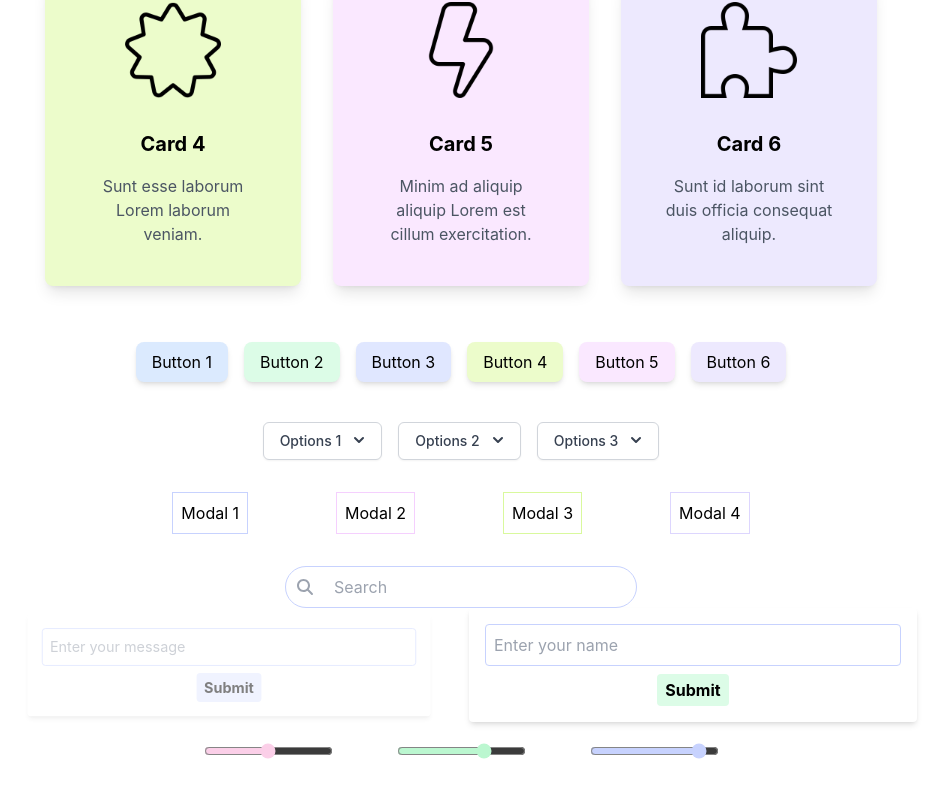
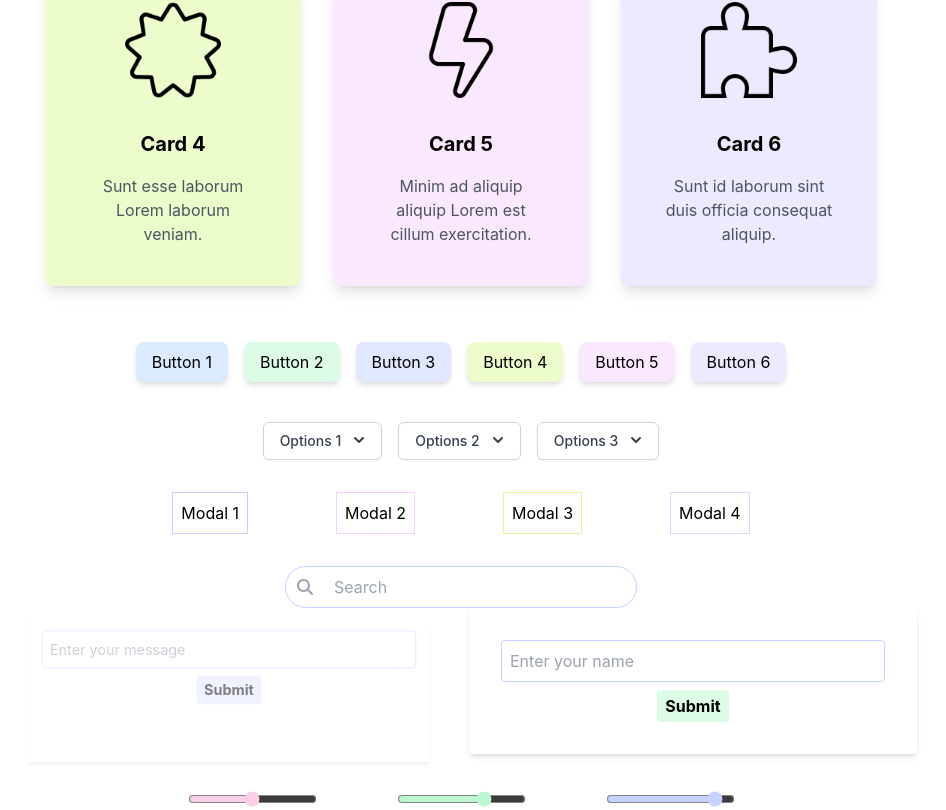
Before and after one commit to yafira/cute-ui-interactions, a React (Create React App) app: page / in a window 1280 px wide. Shown: the part 562-1372 px from the top of the page, without its empty margins (179-1125 px from the left). Before the commit the page ends 1324 px from the top, so only its background shows below. Built offline with nearby package versions, Linux system fonts and the light colour scheme.

Commit message:
adjusting size

```diff
--- a/src/components/Forms.js
+++ b/src/components/Forms.js
@@ -59,7 +59,7 @@ const Form2 = () => {
 			animate={{ opacity: submitted ? 0 : 1, scale: submitted ? 0 : 1 }}
 			transition={{ duration: 0.5 }}
 			onSubmit={handleSubmit}
-			className='bg-white shadow-md rounded p-4 mb-4 w-full max-w-md'
+			className='bg-white shadow-md rounded p-8 mb-8 w-full max-w-md'
 		>
 			<input
 				placeholder='Enter your name'
--- a/src/components/Slider.js
+++ b/src/components/Slider.js
@@ -40,7 +40,7 @@ const AnimatedSliders = () => {
 	]
 
 	return (
-		<div className='flex justify-center space-x-16'>
+		<div className='flex justify-center space-x-20'>
 			{colors.map((color, index) => (
 				<Slider
 					key={index}
```
